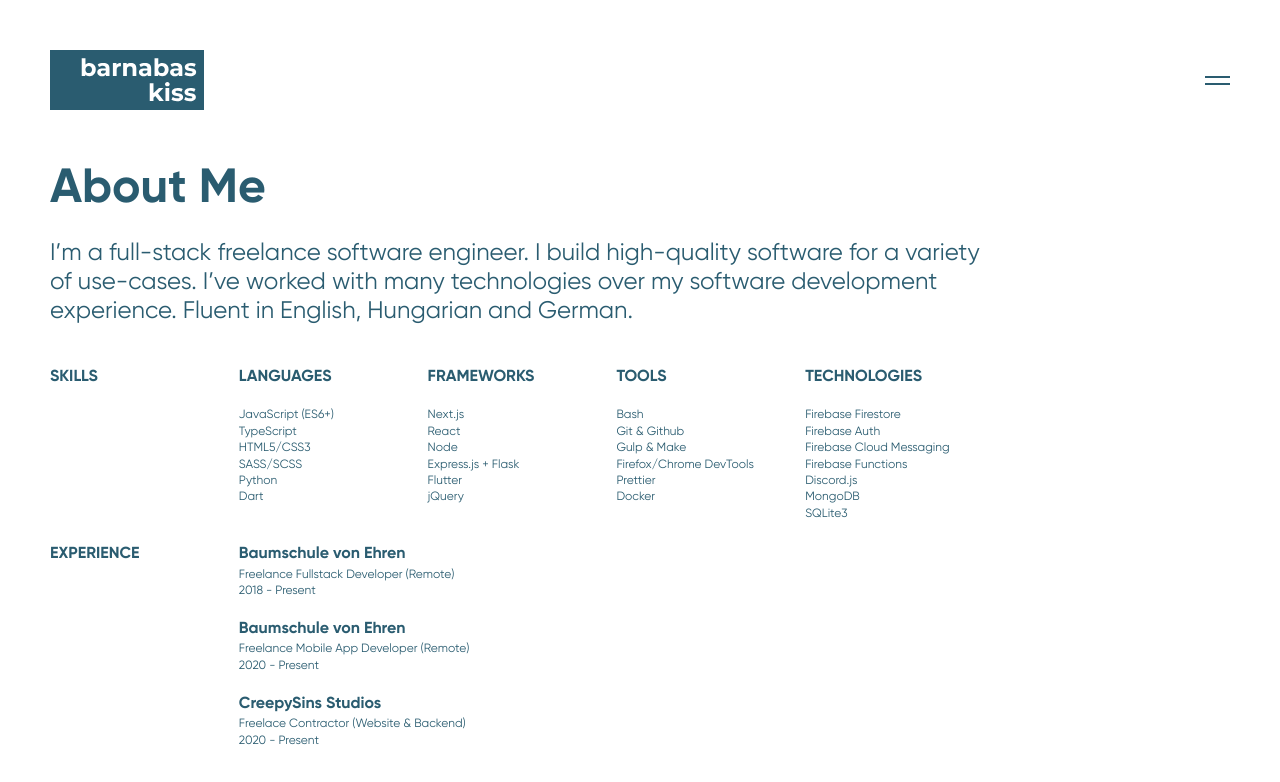
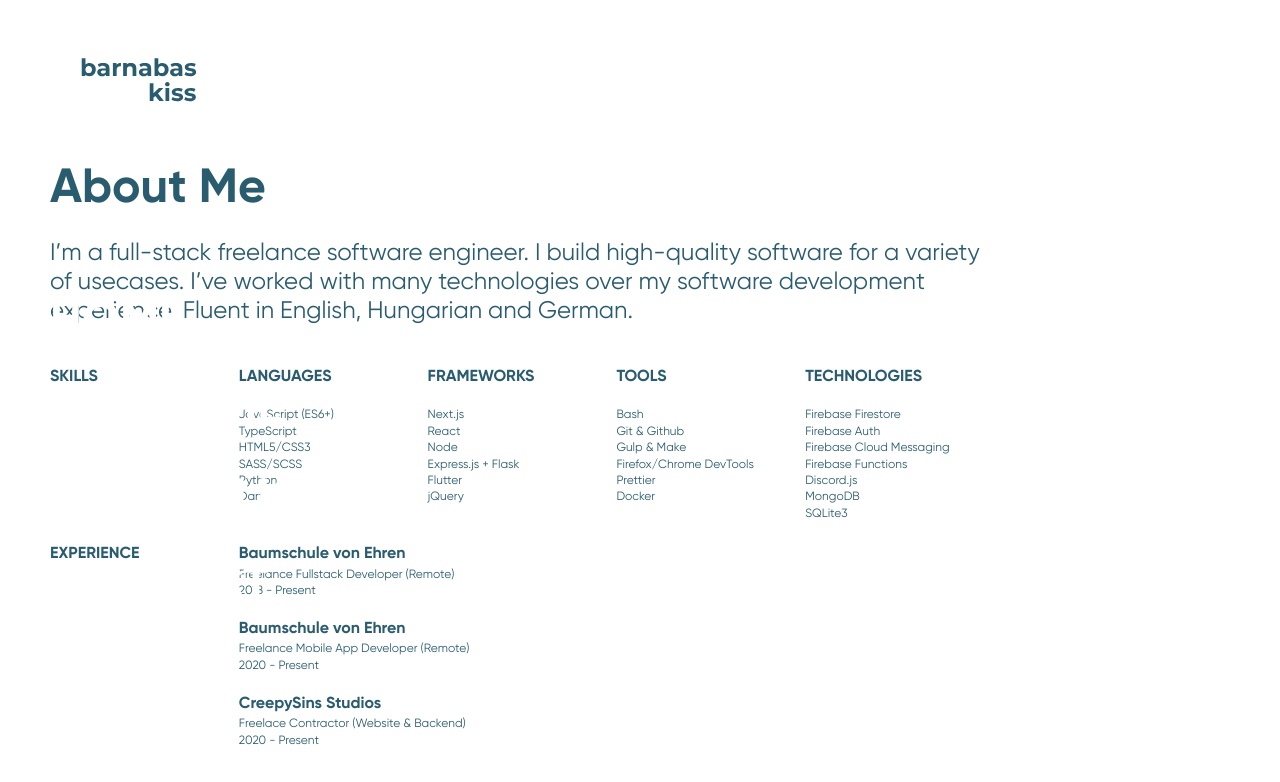
Before and after one commit to Sxribe/barnabaskiss.com, a Next.js app: page /about in a window 1280 px wide. Both pictures are taken after a click on the picture 1217 px from the left and 80 px from the top of the page. Shown: the top 782 px of the page. Built offline with nearby package versions, Linux system fonts and the light colour scheme.

Commit message:
Add transition and nav

```diff
--- a/components/nav/nav.tsx
+++ b/components/nav/nav.tsx
@@ -9,6 +9,7 @@ interface NavProps {
   backDisplayed?: boolean;
   backPressed?: ((event: React.MouseEvent<HTMLAnchorElement>) => void);
   abs?: boolean;
+  fix?: boolean;
 }
 
 const aFadeIn: Variants = {
@@ -45,7 +46,9 @@ export default function Nav(props: NavProps) {
   }
 
   return (
-    <nav className={styles.nav} style={props.abs ? {position: "absolute"} : {}}>
+    <nav className={styles.nav} style={{
+      position: props.fix ? "fixed" : props.abs ? "absolute" : "relative"
+    }}>
       <div className={styles.left}>
         <img
           src={logoStyle === "light" ? "/logo-light.svg" : "/logo-dark.svg"}
--- a/components/navcover/navcover.tsx
+++ b/components/navcover/navcover.tsx
@@ -56,7 +56,7 @@ export default function NavCover({ open }: NavCoverProps) {
         animate="show"
       >
         <motion.a variants={item} onClick={e => gotoPage(e)} data-href="/?transitioning"         >HOME</motion.a>
-        <motion.a variants={item} onClick={e => gotoPage(e)} data-href="/about"                  >ABOUT ME</motion.a>
+        <motion.a variants={item} onClick={e => gotoPage(e)} data-href="/about?transitioning"                  >ABOUT ME</motion.a>
         <motion.a variants={item} onClick={e => gotoPage(e)} data-href="/portfolio?transitioning">PORTFOLIO</motion.a>
         <motion.a variants={item} onClick={e => gotoPage(e)} data-href="/contact"                >CONTACT</motion.a>
       </motion.div>
--- a/pages/about.tsx
+++ b/pages/about.tsx
@@ -1,24 +1,75 @@
 import { useState, useRef } from "react";
+import { motion, Variants } from "framer-motion";
+import { useRouter } from "next/router";
 import styles from "../styles/about.module.scss"
 import Head from "next/head";
 import Nav from "../components/nav/nav";
-import DarkButton from "../components/darkbutton/darkbutton";
+import NavCover from "../components/navcover/navcover";
+
+const concealerVariants: Variants = {
+  hidden: {
+    y: "100%",
+  },
+
+  show: {
+    y: 0,
+
+    transition: {
+      duration: .1,
+    }
+  }
+}
 
 export default function About() {
+  const router = useRouter();
+
+  const [navConcealerOpen, setNavConcealerOpen] = useState<boolean>(false);
+  const [navStyle, setNavStyle] = useState<"light"|"dark">("dark");
+  const [concealerState, setConcealerState] = useState<"show"|"hidden">("hidden");
+
+  const transitioning = router.query.transitioning !== undefined;
+
+  function toggleNav() {
+    if (concealerState == "hidden") {
+      setConcealerState("show");
+      setTimeout(() => {
+        setNavStyle("light");
+      }, .2)
+      setTimeout(() => {
+        setNavConcealerOpen(true);
+      }, .4)
+    } else {
+      setConcealerState("hidden");
+      setNavStyle("dark")
+      setTimeout(() => {
+        setNavConcealerOpen(false);
+      }, .4)
+    }
+  }
+
   return (
     <>
       <Head>
         <title>Barnabas Kiss | About Me</title>
       </Head>
 
-      <Nav logoStyle="dark" hamburgerStyle="dark" abs/>
+      <Nav logoStyle={navStyle} hamburgerStyle={navStyle} fix={navStyle === "light"} hamburgerPressed={toggleNav} abs/>
+
+      {transitioning && <motion.div
+        className={styles.navConcealer}
+        variants={concealerVariants}
+        initial="show"
+        animate={concealerState}
+        transition={{ duration: .3 }}
+      />}
+      <NavCover open={navConcealerOpen} />
 
       <div className={styles.parent}>
         <div className={styles.header}>
           <h1>About Me</h1>
           <h2>
             I’m a full-stack freelance software engineer.
-            I build high-quality software for a variety of use-cases.
+            I build high-quality software for a variety of usecases.
             I’ve worked with many technologies over my software development experience.
             Fluent in English, Hungarian and German.
           </h2>
--- a/styles/about.module.scss
+++ b/styles/about.module.scss
@@ -1,3 +1,13 @@
+.navConcealer {
+  position: fixed;
+  top: 0;
+  left: 0;
+  width: 100vw;
+  height: 100vh;
+  background-color: #2A5C70;
+  z-index: 5;
+}
+
 .parent {
   margin: 50px;
   color: #2A5C70;
```
